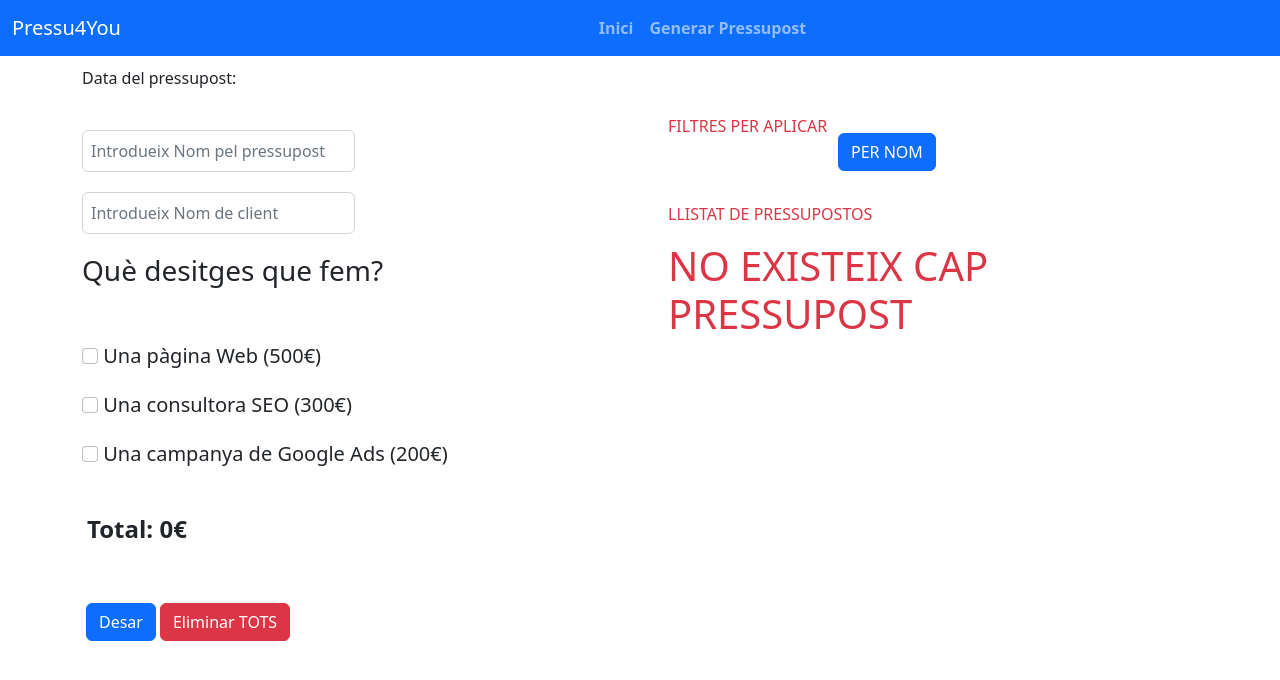
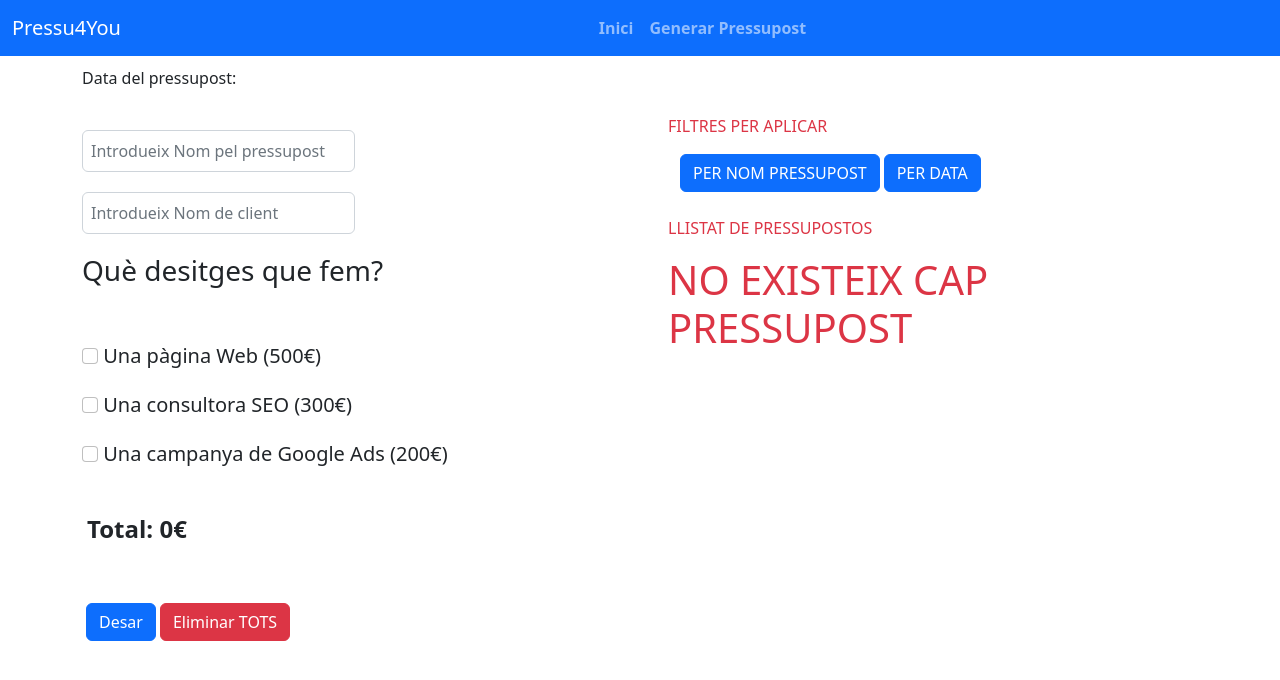
Before and after one commit to Xavi-BCN/sprint7-a, a React (Create React App) app: page /budgets in a window 1280 px wide. Shown: the top 680 px of the page. Built offline with nearby package versions, Linux system fonts and the light colour scheme.

Commit message:
Exercise 8 - Traying Filters

```diff
--- a/src/components/PanelBudgetsList.jsx
+++ b/src/components/PanelBudgetsList.jsx
@@ -4,27 +4,46 @@ import BudgetItem from "./BudgetItem";
 const PanelBudgetsList = ({ data, actionDelete, actionModify }) => {
   useEffect(() => {}, [data]);
 
-  function onChange(name) {
+  function onFilter(filter) {
 
+    if(filter === 'byName'){
+      alert(filter)
+      data.sort((x, y) => x.budgetName.localeCompare(y.budgetName))
+      console.log(data)
+    }
 
-    if (name === 'nom'){
-      alert(name)
-      /* order = [...data]
-      .map(presu => presu.budgetName)
-      .sort() */
+    if(filter === 'byDate'){
+      alert(filter)
+      data.sort((x, y) => x.date.localeCompare(y.date))
+      console.log(data)
     }
-    //return order;
+   /*  if(filter === 'byDate'){
+      alert(filter)
+      data.sort()
+      console.log(data) */
   }
 
 
   return (
     <>
-    <p>FILTRES PER APLICAR</p><br />
+    <p>FILTRES PER APLICAR</p>
+    <div className="container">
     <button type="button"
-     className="nom btn btn-primary"
-     onClick={event => onChange(event.target.className)}>
-      PER NOM
+     className="btn btn-primary ms-0 my-auto"
+     onClick={event => onFilter('byName')}>
+      PER NOM PRESSUPOST
     </button>
+    <button type="button"
+     className="btn btn-primary  ms-1 my-auto"
+     onClick={event => onFilter('byDate')}>
+      PER DATA
+    </button>
+   {/*  <button type="button"
+     className="btn btn-primary"
+     onClick={event => onFilter('byDefault')}>
+      RESTABLIR
+    </button> */}
+    </div><br />
 
   <p>LLISTAT DE PRESSUPOSTOS</p>
 
--- a/src/pages/budgets.js
+++ b/src/pages/budgets.js
@@ -24,7 +24,7 @@ export default function Budgets() {
     const current = new Date();
     date = `${current.getDate()}/${
       current.getMonth() + 1
-    }/${current.getFullYear()}`;
+    }/${current.getFullYear()}/${current.getMinutes()} `;
     return setDateBudget(date);
   }
 
```
